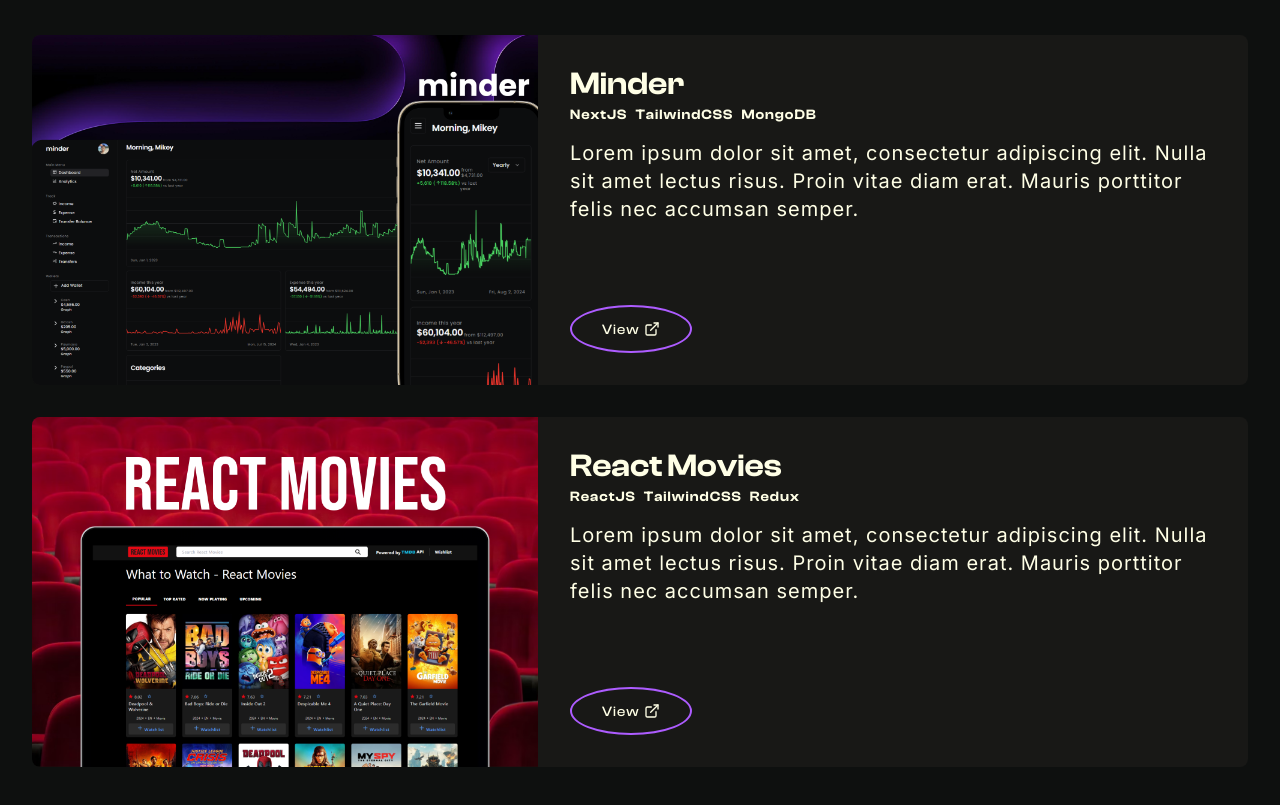
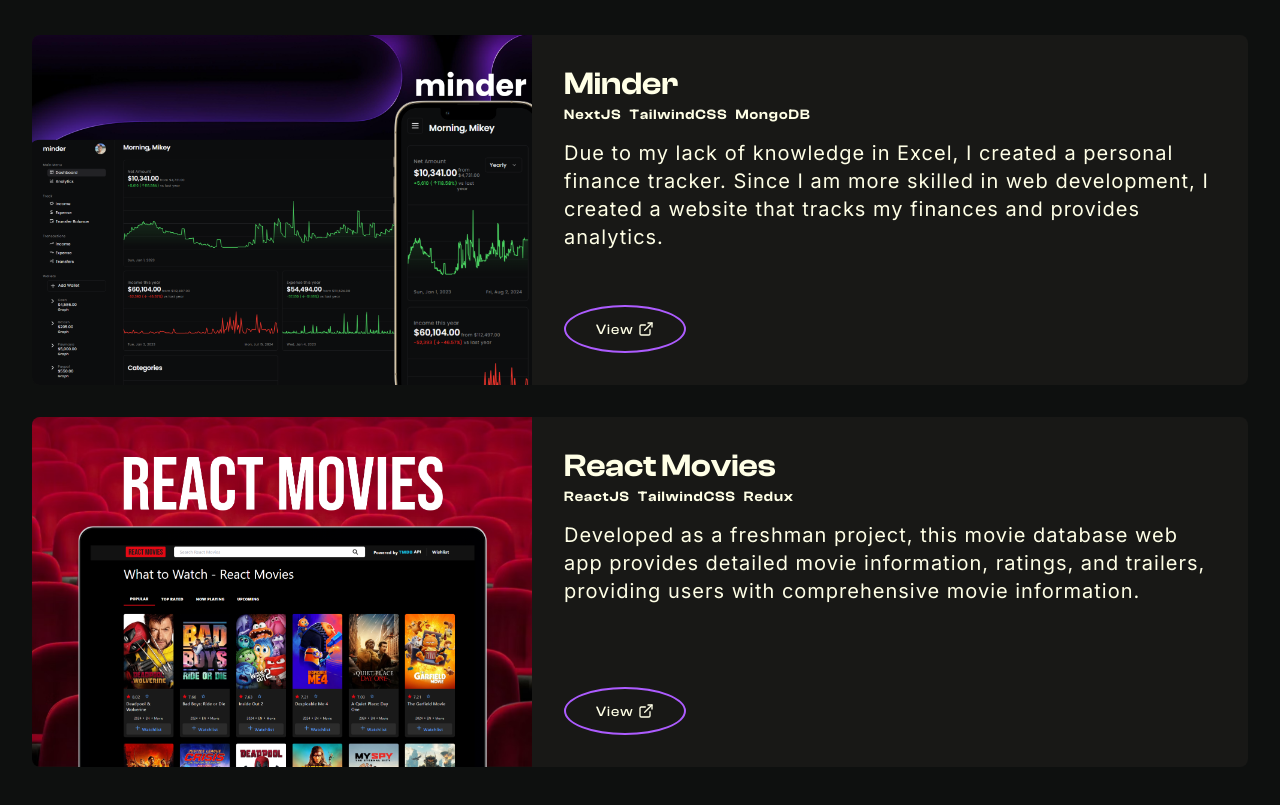
Before and after one commit to michaelcanonizado/michaelcanonizado, a Next.js app: page / in a window 1280 px wide. Shown: the part 2360-3165 px from the top of the page. Built offline with nearby package versions, Linux system fonts and the light colour scheme.

Commit message:
feat: replace place holder text in <Projects/> with actual text

```diff
--- a/src/app/_sections/projects/index.tsx
+++ b/src/app/_sections/projects/index.tsx
@@ -13,8 +13,8 @@ const projectsList: ProjectType[] = [
     technologies: ['NextJS', 'TailwindCSS', 'MongoDB'],
     heading: 'Minder',
     description:
-      'Lorem ipsum dolor sit amet, consectetur adipiscing elit. Nulla sit amet lectus risus. Proin vitae diam erat. Mauris porttitor felis nec accumsan semper. ',
-    url: 'https://google.com'
+      'Due to my lack of knowledge in Excel, I created a personal finance tracker. Since I am more skilled in web development, I created a website that tracks my finances and provides analytics.',
+    url: 'https://www.google.com/search?sca_esv=9267af3241730e66&sca_upv=1&sxsrf=ADLYWIIVyDV_Fpv-ecnUUlRBWOuXghCXQA:1722605376684&q=cats&source=lnms&fbs=AEQNm0B8dVdIWR07uWWlg1TdKnNtA1cwMugrQsIKmAo5AEZHWRFlUeGLxYlhagMfUatSvHu3MSamP9Qd2SfjyZyVIdPFrZFmdorP0BQX-5QUvERZ7CgntLysKxPYR85LNkkQ-ODVQlzCBgHDwYGwBEtb1wyzIiqYOAGOFOhRLG73H-MUdJY1ZFjTgiSsk2gQgTHDHU_Mnn5ewYy4nGfZAENFgsXyYdMtYQ&sa=X&ved=2ahUKEwjv2cKMtdaHAxUyj68BHV1fE_cQ0pQJegQIFBAB&biw=1051&bih=835&dpr=1.1'
   },
   {
     image: {
@@ -24,7 +24,7 @@ const projectsList: ProjectType[] = [
     technologies: ['ReactJS', 'TailwindCSS', 'Redux'],
     heading: 'React Movies',
     description:
-      'Lorem ipsum dolor sit amet, consectetur adipiscing elit. Nulla sit amet lectus risus. Proin vitae diam erat. Mauris porttitor felis nec accumsan semper. ',
+      'Developed as a freshman project, this movie database web app provides detailed movie information, ratings, and trailers, providing users with comprehensive movie information.',
     url: 'https://michaelcanonizado.github.io/react-movies-website/#/popular'
   }
 ];
```
